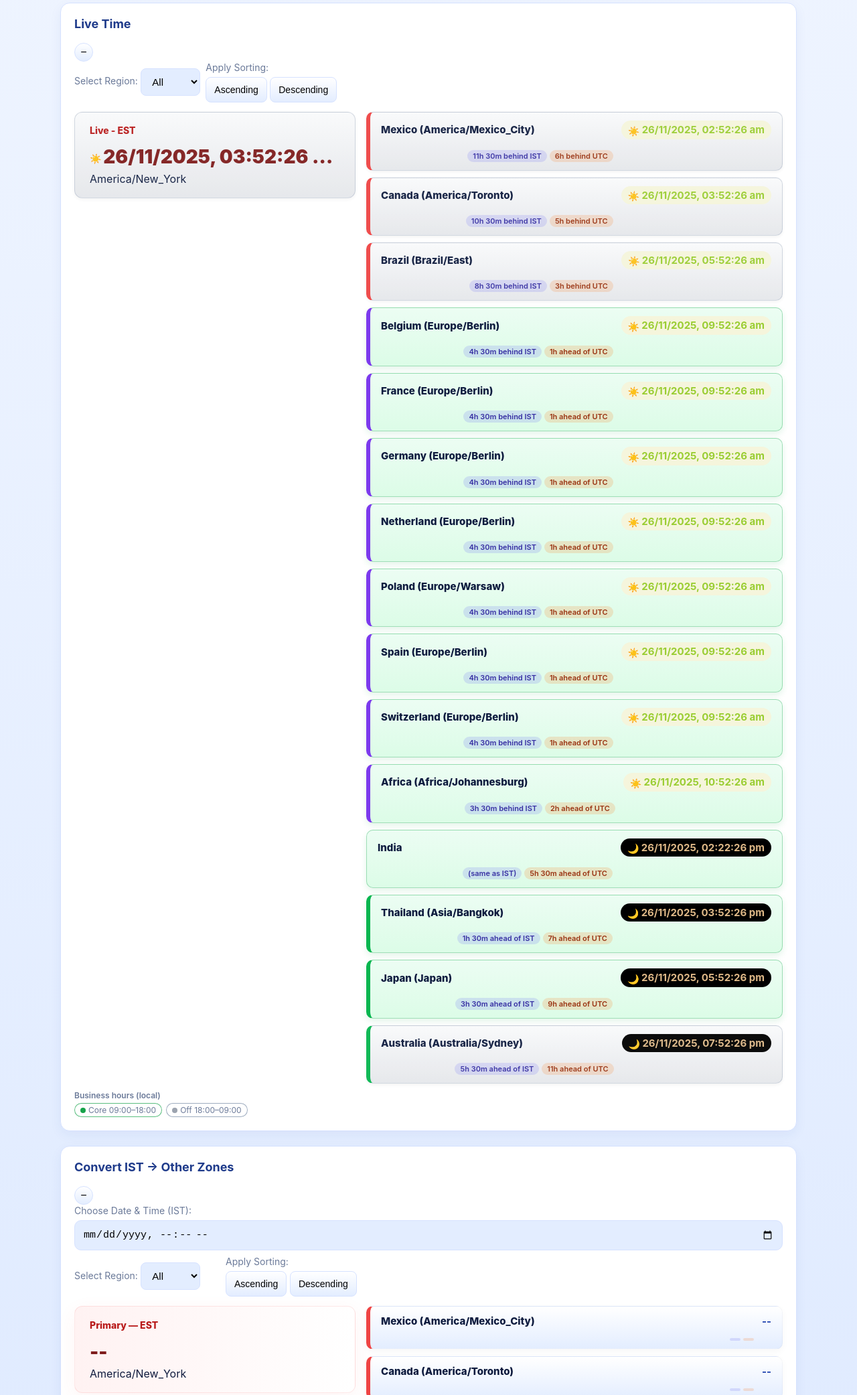
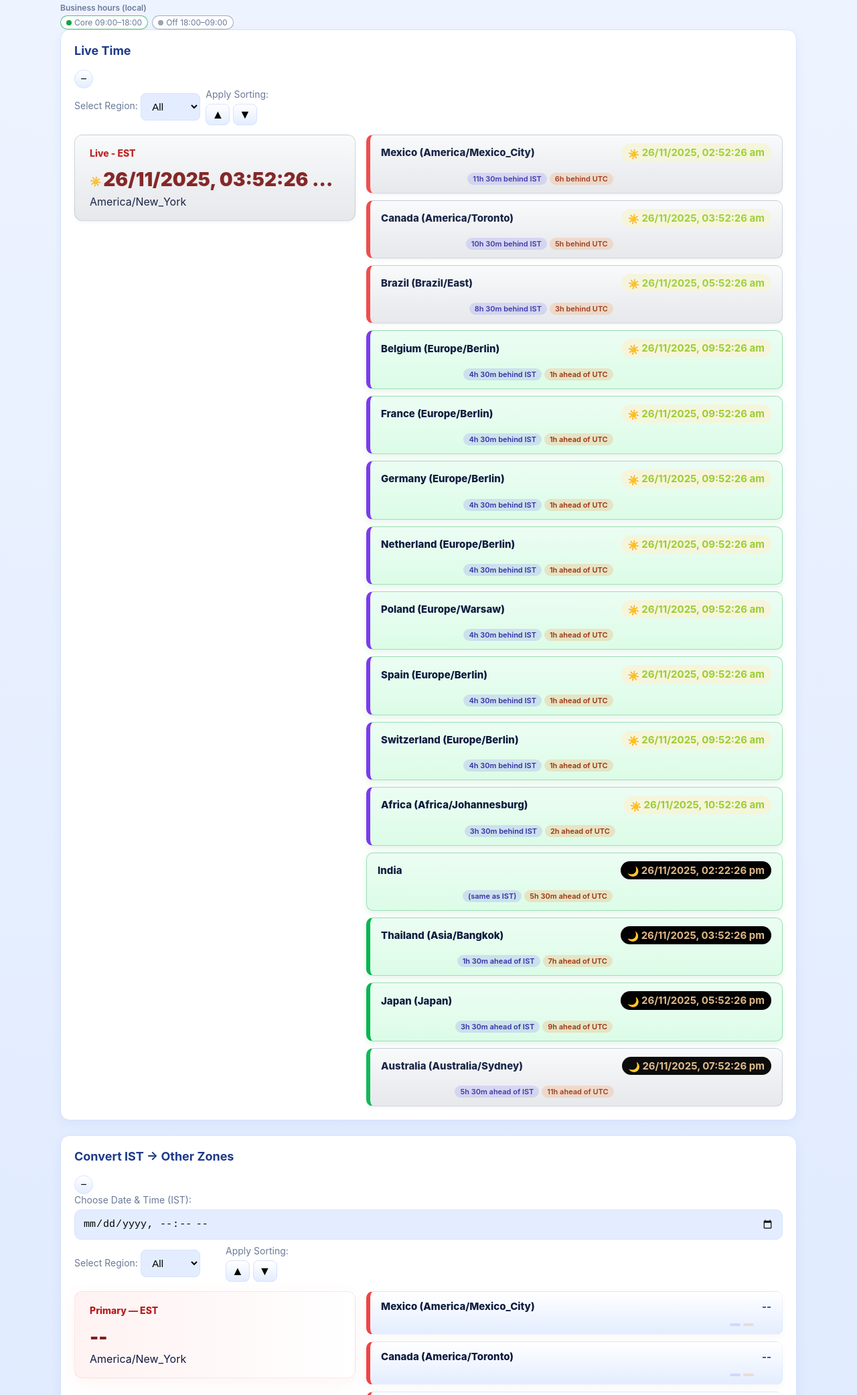
Before and after one commit to gauravvermagkp/GauravTimeConversion, a plain HTML site: page index.html in a window 1280 px wide. Shown: the part 74-2157 px from the top of the page at 67% size. Drawn offline with Linux system fonts and the light colour scheme.

Commit message:
v1.3
Added business hours section with core and off hours indicators. Updated sorting buttons to use arrow symbols for better UI.

```diff
--- a/index.html
+++ b/index.html
@@ -29,6 +29,20 @@
       </div>
     </div>
 
+    <div class="biz-guide">
+      <span class="biz-label">Business hours (local)</span>
+      <div class="biz-legends">
+        <span class="biz-pill biz-core">
+          <span class="biz-dot biz-dot-core"></span>
+          Core 09:00–18:00
+        </span>
+        <span class="biz-pill biz-off">
+          <span class="biz-dot biz-dot-off"></span>
+          Off 18:00–09:00
+        </span>
+      </div>
+    </div>
+
     <div class="card">
       <h3>Live Time</h3>
       <button type="button" class="collapse-btn" onclick="toggleSection('liveSectionBody', this)">−</button>
@@ -49,10 +63,10 @@
               <div>
                 <label class="label">Apply Sorting:</label>
                 <div>
-                  <button class="sort-btn" data-target="liveTable" data-dir="asc"
-                    onclick="sortZones('liveTable', true)">Ascending</button>
-                  <button class="sort-btn" data-target="liveTable" data-dir="desc"
-                    onclick="sortZones('liveTable', false)">Descending</button>
+                  <button class="sort-btn sort-arrow" data-target="liveTable" data-dir="asc"
+                    onclick="sortZones('liveTable', true)">▲</button>
+                  <button class="sort-btn sort-arrow" data-target="liveTable" data-dir="desc"
+                    onclick="sortZones('liveTable', false)">▼</button>
                 </div>
               </div>
             </div>
@@ -197,19 +211,7 @@
           </div>
         </div>
 
-        <div class="biz-guide">
-          <span class="biz-label">Business hours (local)</span>
-          <div class="biz-legends">
-            <span class="biz-pill biz-core">
-              <span class="biz-dot biz-dot-core"></span>
-              Core 09:00–18:00
-            </span>
-            <span class="biz-pill biz-off">
-              <span class="biz-dot biz-dot-off"></span>
-              Off 18:00–09:00
-            </span>
-          </div>
-        </div>
+
       </div>
 
     </div>
@@ -247,11 +249,11 @@
             <div>
               <label class="label">Apply Sorting:</label>
               <div>
-                <button class="sort-btn" data-target="convTable" data-dir="asc"
-                  onclick="sortZones('convTable', true)">Ascending</button>
+                <button class="sort-btn sort-arrow" data-target="convTable" data-dir="asc"
+                  onclick="sortZones('convTable', true)">▲</button>
 
-                <button class="sort-btn" data-target="convTable" data-dir="desc"
-                  onclick="sortZones('convTable', false)">Descending</button>
+                <button class="sort-btn sort-arrow" data-target="convTable" data-dir="desc"
+                  onclick="sortZones('convTable', false)">▼</button>
 
               </div>
             </div>
```
